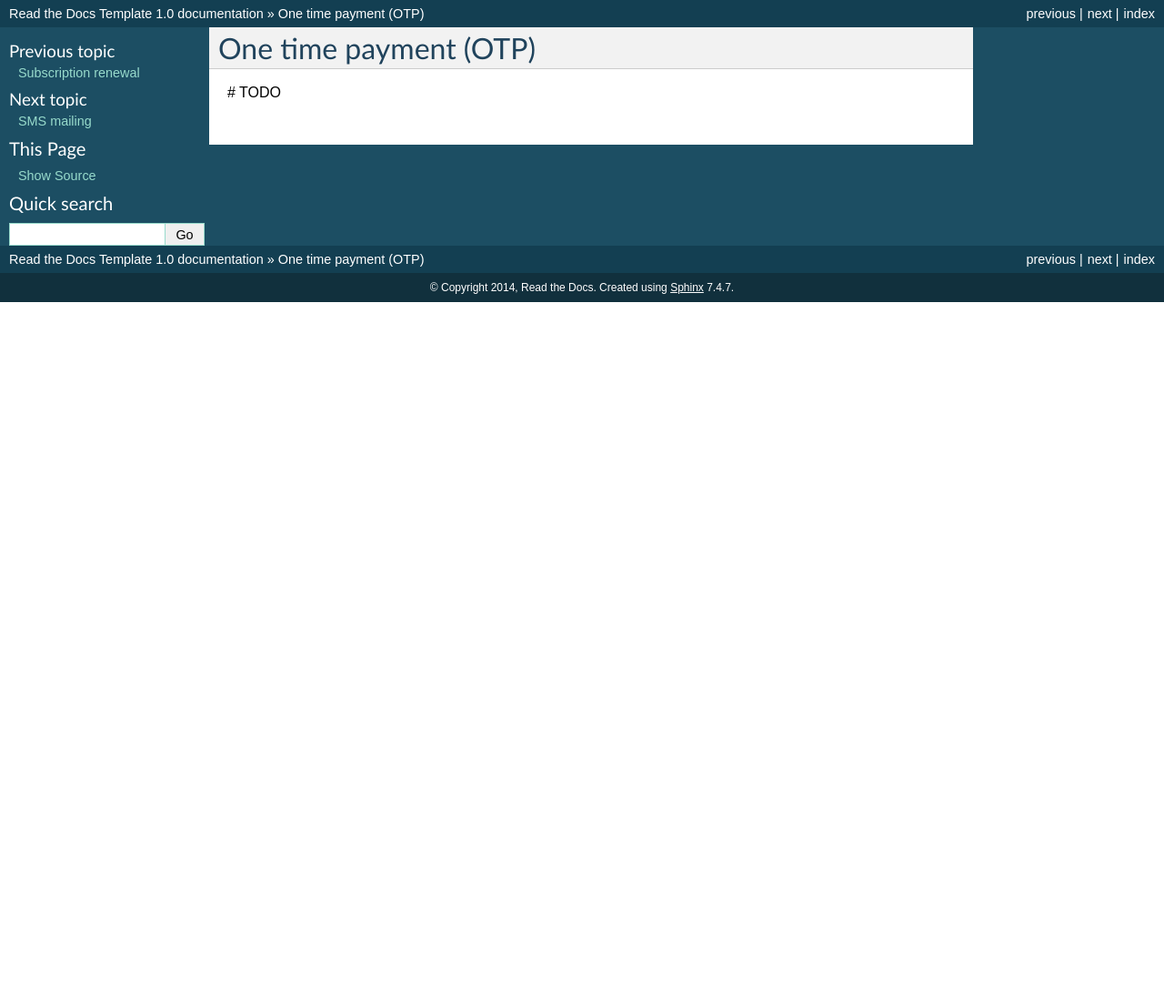
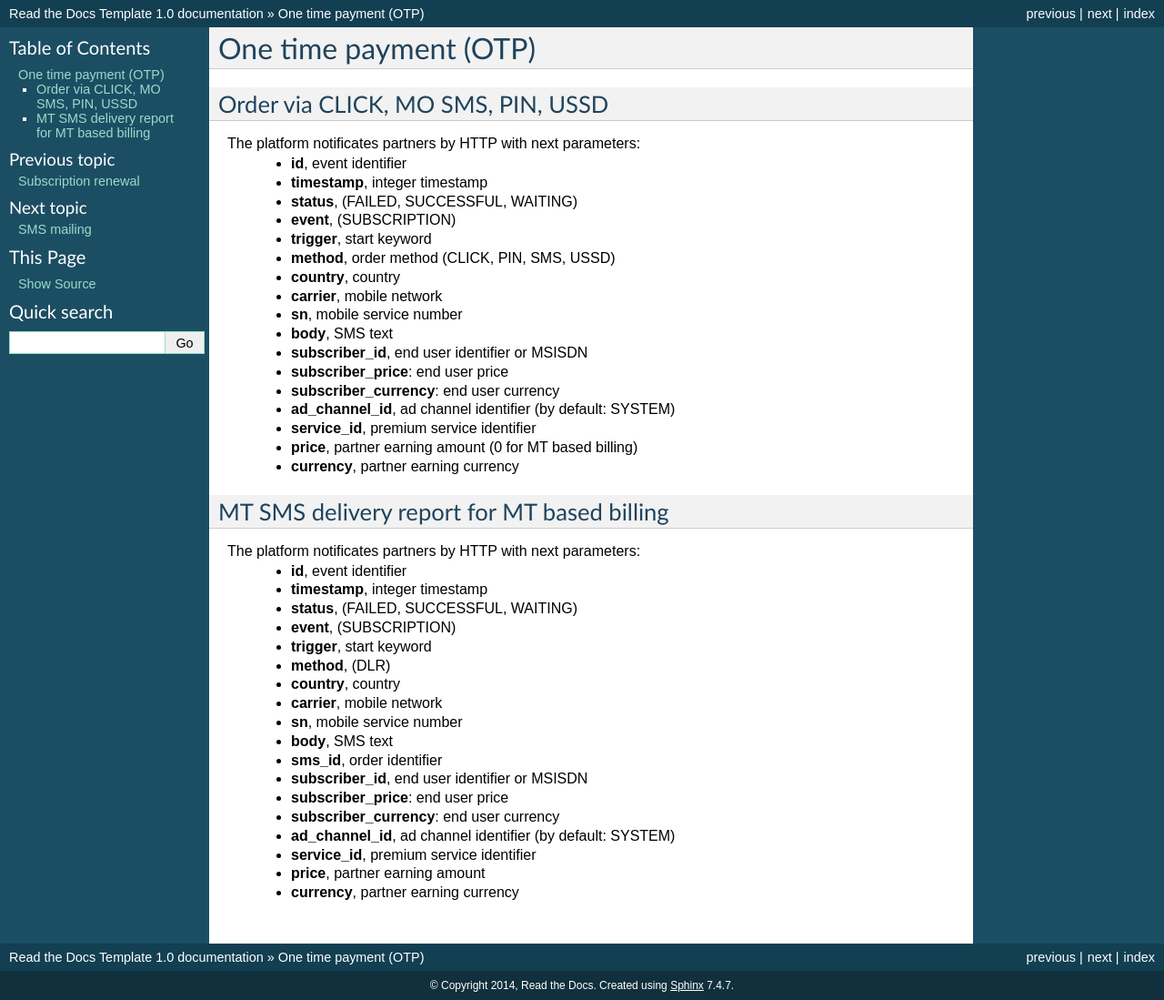
Before and after one commit to megasyst/lab, a Sphinx documentation site: the page built from docs/5_one_time_payment.rst, in a window 1280 px wide. Shown: the whole page at 91% size. Built offline with Sphinx 7.4.7, drawn with Linux system fonts in a browser that asks for light colours; before the commit the page ends 900 px from its top, so only the background shows below that.

Commit message:
Added OTP documentation and gitignore for OSX temp files

```diff
--- a/docs/5_one_time_payment.rst
+++ b/docs/5_one_time_payment.rst
@@ -2,4 +2,47 @@
 One time payment (OTP)
 ======================
 
-# TODO
+Order via CLICK, MO SMS, PIN, USSD
+----------------------------------
+
+The platform notificates partners by HTTP with next parameters:
+  * **id**, event identifier
+  * **timestamp**, integer timestamp
+  * **status**, (FAILED, SUCCESSFUL, WAITING)
+  * **event**, (SUBSCRIPTION)
+  * **trigger**, start keyword
+  * **method**, order method (CLICK, PIN, SMS, USSD)
+  * **country**, country
+  * **carrier**, mobile network
+  * **sn**, mobile service number
+  * **body**, SMS text
+  * **subscriber_id**, end user identifier or MSISDN
+  * **subscriber_price**: end user price
+  * **subscriber_currency**: end user currency
+  * **ad_channel_id**, ad channel identifier (by default: SYSTEM)
+  * **service_id**, premium service identifier
+  * **price**, partner earning amount (0 for MT based billing)
+  * **currency**, partner earning currency
+
+MT SMS delivery report for MT based billing
+-------------------------------------------
+
+The platform notificates partners by HTTP with next parameters:
+  * **id**, event identifier
+  * **timestamp**, integer timestamp
+  * **status**, (FAILED, SUCCESSFUL, WAITING)
+  * **event**, (SUBSCRIPTION)
+  * **trigger**, start keyword
+  * **method**, (DLR)
+  * **country**, country
+  * **carrier**, mobile network
+  * **sn**, mobile service number
+  * **body**, SMS text
+  * **sms_id**, order identifier
+  * **subscriber_id**, end user identifier or MSISDN
+  * **subscriber_price**: end user price
+  * **subscriber_currency**: end user currency
+  * **ad_channel_id**, ad channel identifier (by default: SYSTEM)
+  * **service_id**, premium service identifier
+  * **price**, partner earning amount
+  * **currency**, partner earning currency
```
Also changed, not shown: 1 other file.
